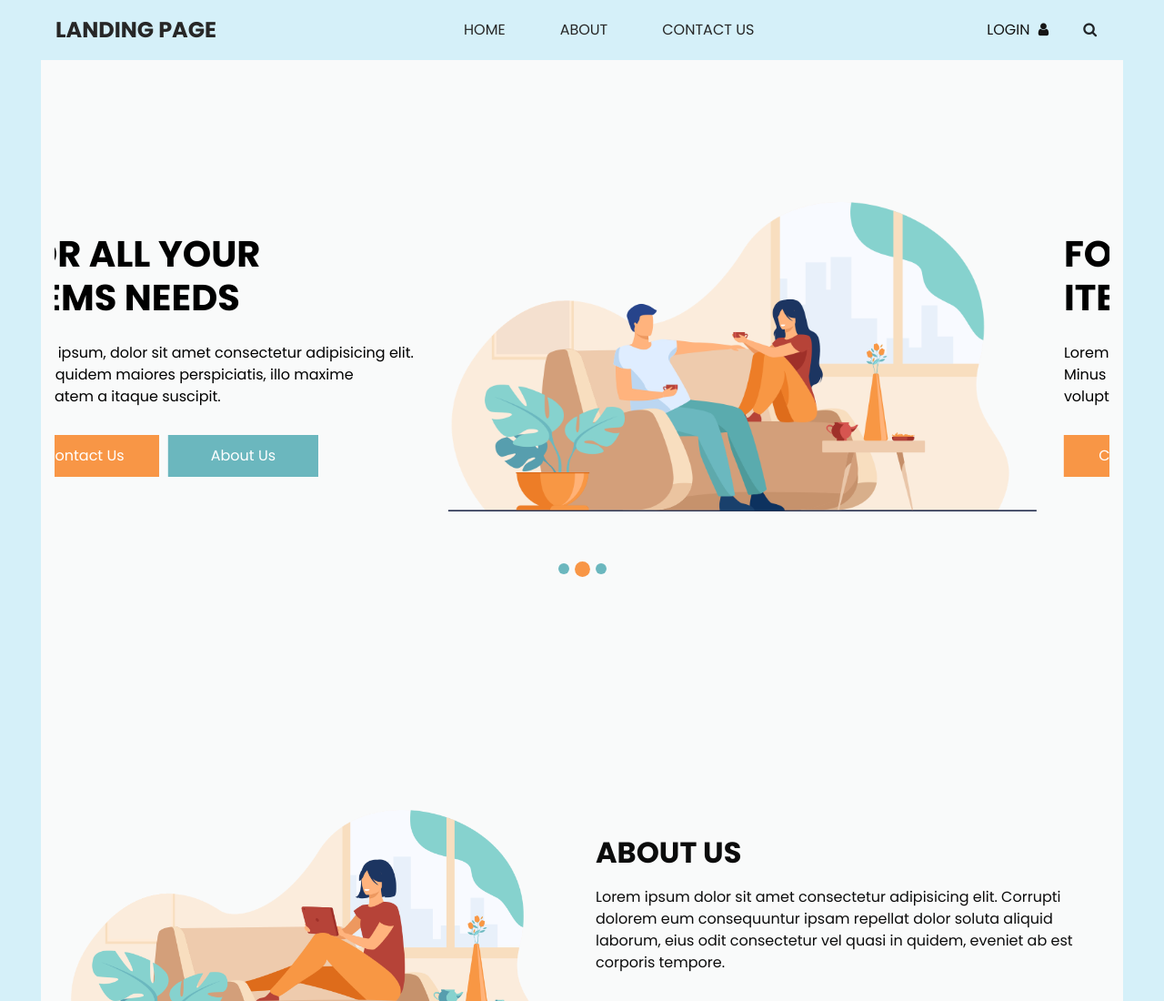
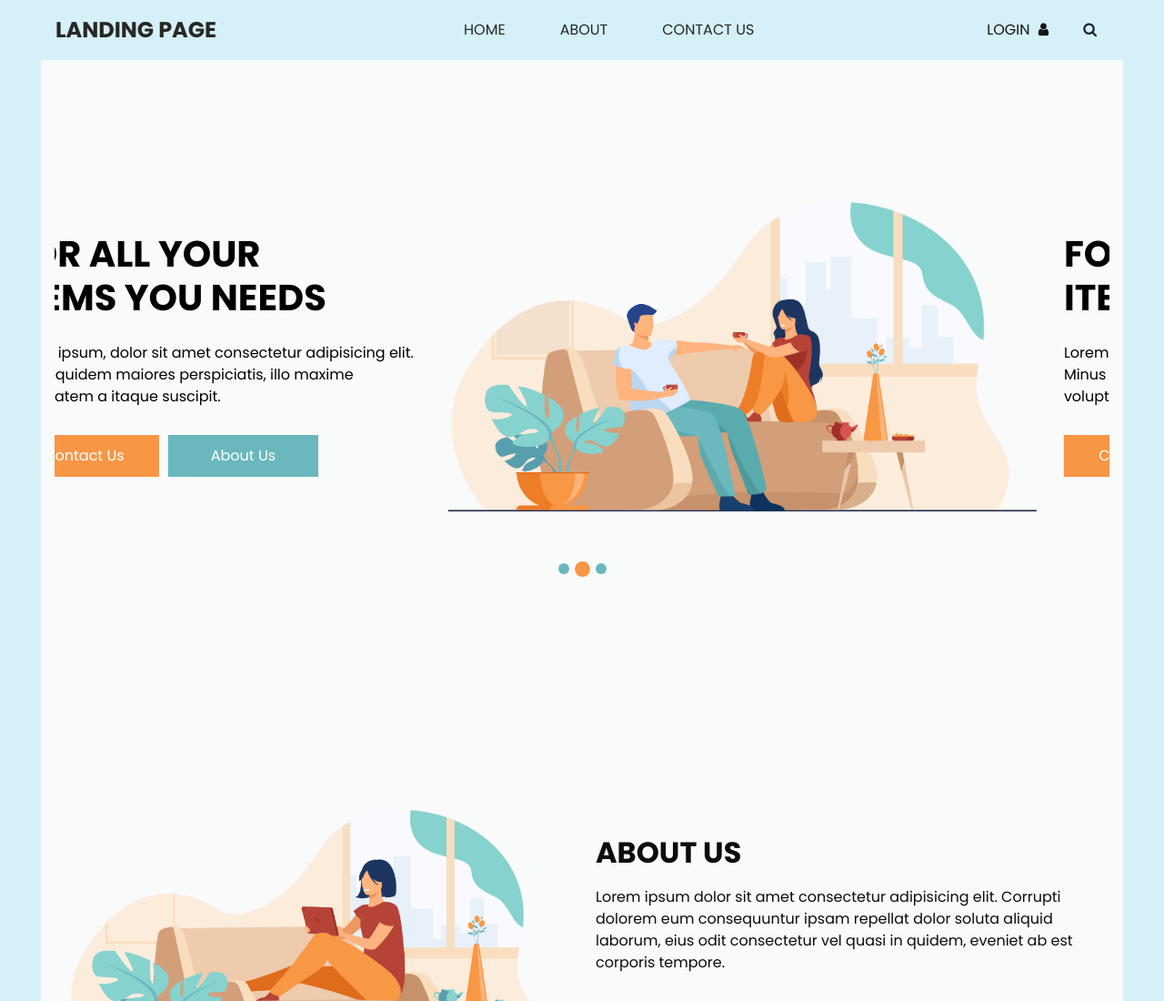
Before and after one commit to MehenazRahman/CodSoft, a plain HTML site: page Task1/index.html in a window 1280 px wide. Shown: the top 1100 px of the page at 91% size. Drawn offline with Linux system fonts and the light colour scheme; some packages are replaced by stand-ins of ours; a script that the page names is missing.

Commit message:
Initial Commit

```diff
--- a/Task1/index.html
+++ b/Task1/index.html
@@ -79,7 +79,7 @@
                   <div class="detail-box">
                     <h1>
                       For All Your <br>
-                      Items Needs
+                      Items You Needs
                     </h1>
                     <p>
                       Lorem ipsum, dolor sit amet consectetur adipisicing elit.
@@ -110,7 +110,7 @@
                   <div class="detail-box">
                     <h1>
                       For All Your <br>
-                      Items Needs
+                      Items You Needs
                     </h1>
                     <p>
                       Lorem ipsum, dolor sit amet consectetur adipisicing elit. Minus quidem maiores perspiciatis, illo maxime voluptatem a itaque suscipit.
@@ -140,10 +140,11 @@
                   <div class="detail-box">
                     <h1>
                       For All Your <br>
-                      Items Needs
+                      Items You Need
                     </h1>
                     <p>
-                      Lorem ipsum, dolor sit amet consectetur adipisicing elit. Minus quidem maiores perspiciatis, illo maxime voluptatem a itaque suscipit.
+                      Lorem ipsum, dolor sit amet consectetur adipisicing elit.
+                      Minus quidem maiores perspiciatis, illo maxime voluptatem a itaque suscipit.
                     </p>
                     <div class="btn-box">
                       <a href="" class="btn1">
```
